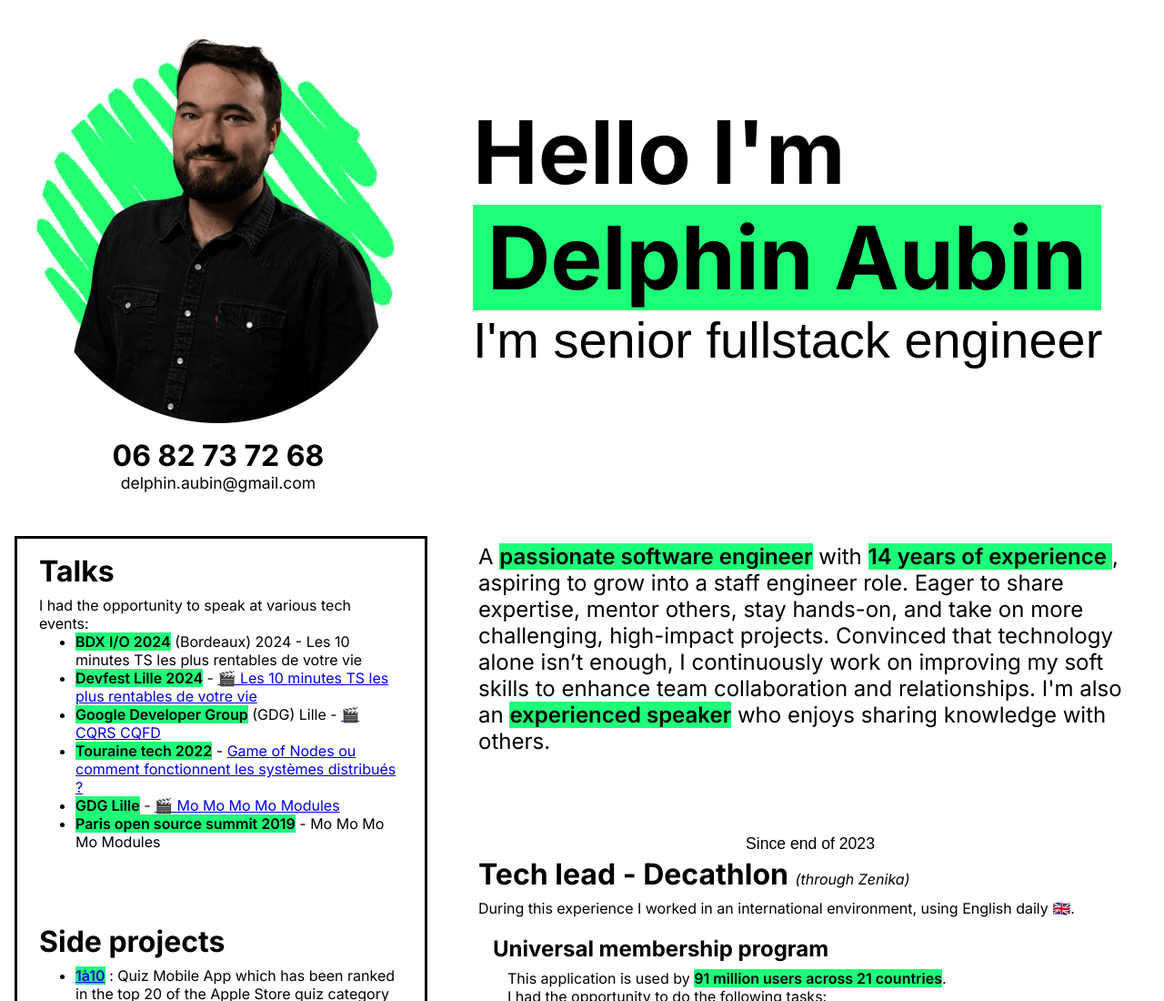
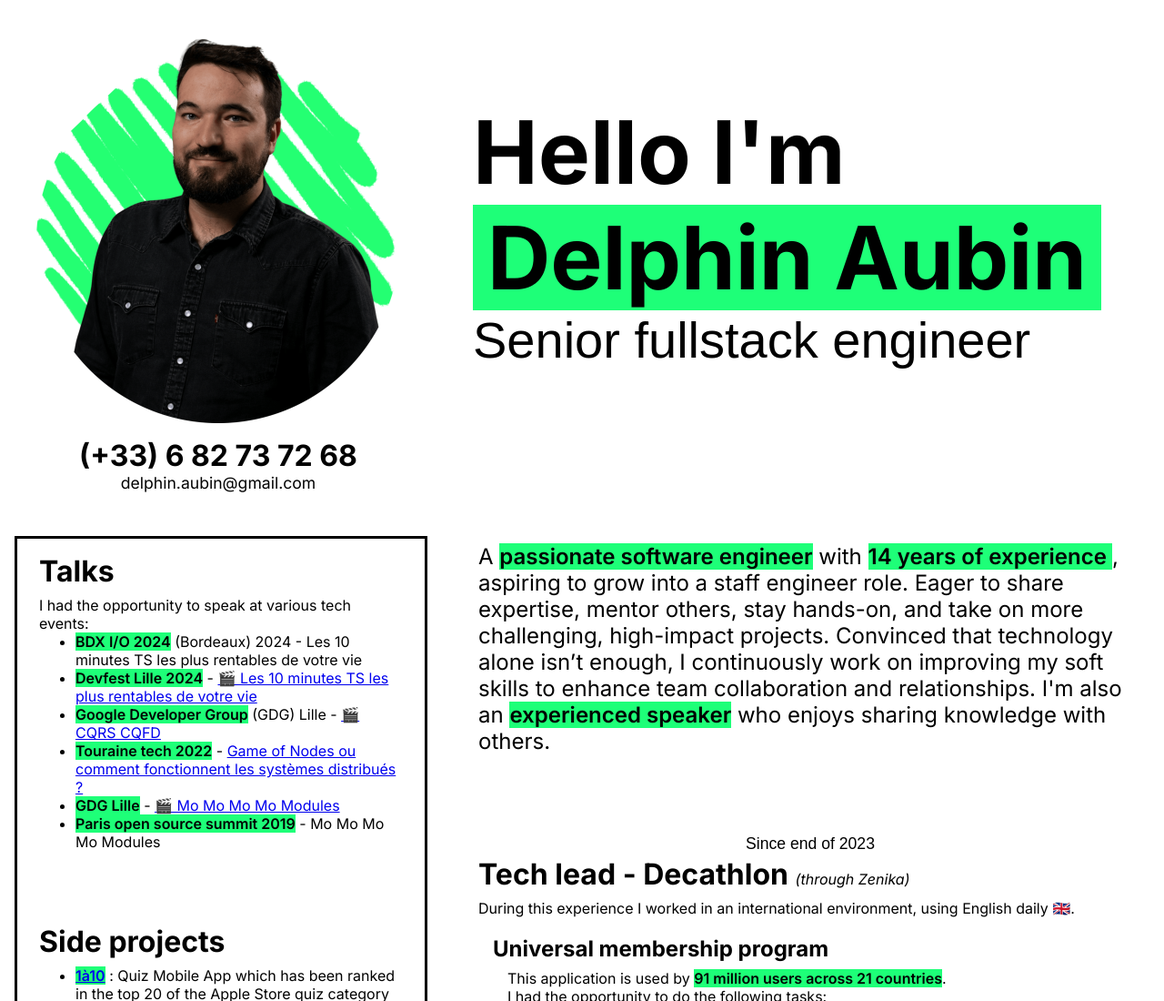
Before and after one commit to delphinaubin/resume, a website: page index.html in a window 1280 px wide. Shown: the top 1100 px of the page at 91% size. Drawn offline with Linux system fonts and the light colour scheme; a web font is replaced by a local one.

Commit message:
feat: rework begining

```diff
--- a/index.html
+++ b/index.html
@@ -41,11 +41,11 @@
         </div>
         <div class="header-text">
           <h1>Hello I'm <span class="text-bg-primary">Delphin Aubin</span></h1>
-          <h2 class="code">I'm senior fullstack engineer</h2>
+          <h2 class="code">Senior fullstack engineer</h2>
         </div>
       </div>
       <div class="contact">
-        <a href="tel:0682737268">06 82 73 72 68</a><br />
+        <a href="tel:0682737268">(+33) 6 82 73 72 68</a><br />
         delphin.aubin@gmail.com
       </div>
     </header>
```
